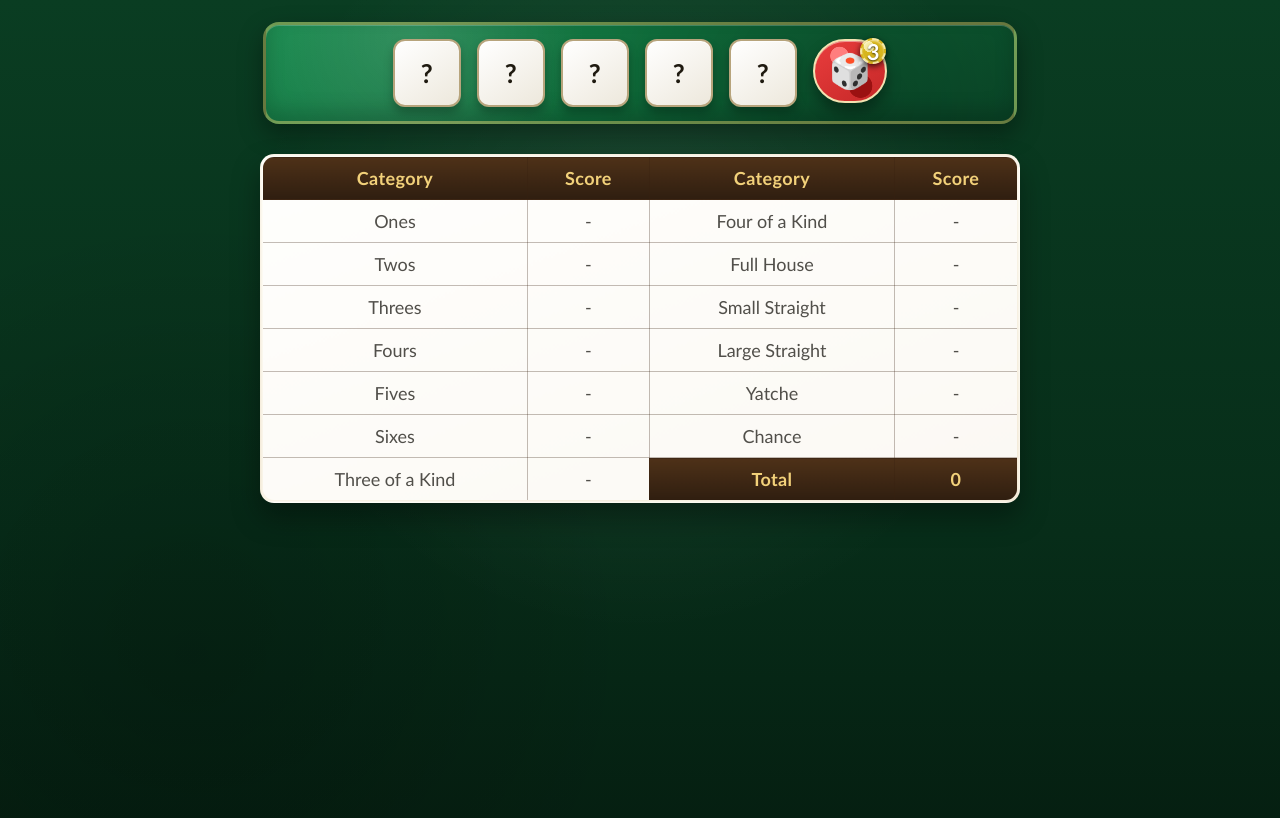
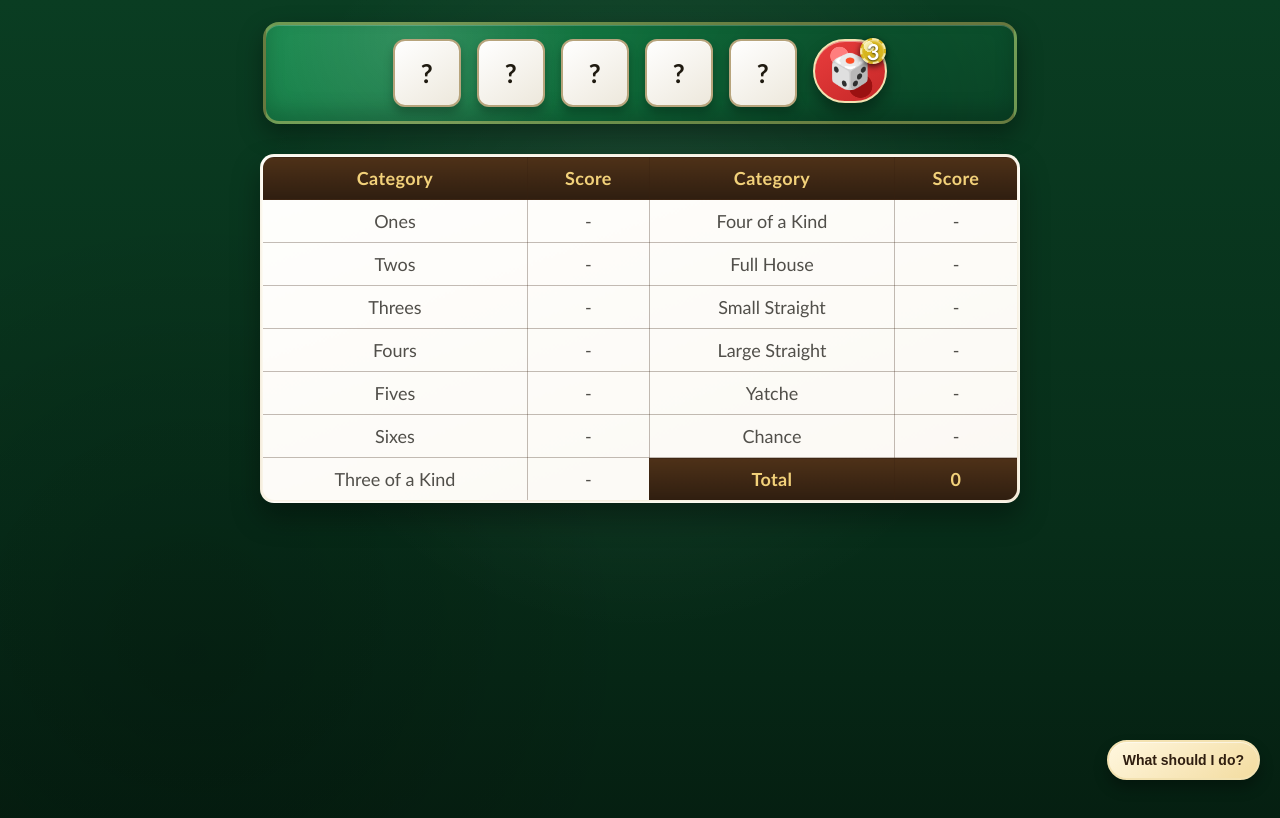
Before and after one commit to RobertoFreireDev/Yatche-AI-Browser-Game-with-TensorFlow.js, a React (Vite) app in the folder src/Yatche AI/: page / in a window 1280 px wide. Shown: the top 818 px of the page. Built offline with nearby package versions, Linux system fonts and the light colour scheme.

Commit message:
add prediction

```diff
--- a/src/Yatche AI/src/App.css
+++ b/src/Yatche AI/src/App.css
@@ -267,3 +267,62 @@ th {
   border: 2px solid rgba(110, 79, 11, 0.35);
   box-shadow: 0 2px 5px rgba(0, 0, 0, 0.35);
 }
+
+.suggestion-btn {
+  position: fixed;
+  right: 20px;
+  bottom: 20px;
+  z-index: 1000;
+  padding: 10px 14px;
+  border-radius: 999px;
+  border: 2px solid #f3e2b1;
+  background: linear-gradient(145deg, #fff7df, #f3dca0);
+  color: #2f1e10;
+  font-size: 14px;
+  font-weight: 700;
+  box-shadow:
+    0 8px 14px rgba(0, 0, 0, 0.3),
+    inset 0 1px 0 rgba(255, 255, 255, 0.55);
+}
+
+.suggestion-btn:disabled {
+  opacity: 0.75;
+  cursor: wait;
+}
+
+.suggestion-panel {
+  position: fixed;
+  right: 20px;
+  bottom: 78px;
+  z-index: 999;
+  width: min(90vw, 320px);
+  border-radius: 12px;
+  border: 2px solid rgba(217, 180, 92, 0.5);
+  padding: 12px;
+  background: linear-gradient(155deg, rgba(10, 75, 42, 0.95), rgba(7, 45, 25, 0.95));
+  color: #fff8e8;
+  box-shadow:
+    0 10px 18px rgba(0, 0, 0, 0.35),
+    inset 0 1px 0 rgba(255, 255, 255, 0.2);
+}
+
+.suggestion-panel p {
+  margin: 0;
+}
+
+.suggestion-panel p + p {
+  margin-top: 8px;
+}
+
+@media (max-width: 640px) {
+  .suggestion-btn {
+    right: 12px;
+    bottom: 12px;
+  }
+
+  .suggestion-panel {
+    right: 12px;
+    bottom: 68px;
+    width: min(94vw, 320px);
+  }
+}
--- a/src/Yatche AI/src/pages/TrainingTablePage.jsx
+++ b/src/Yatche AI/src/pages/TrainingTablePage.jsx
@@ -1,7 +1,7 @@
 import { useMemo, useState } from 'react'
 import DiceBoard from '../components/DiceBoard'
 import ScoreTable from '../components/ScoreTable'
-import { getInitialCategories } from '../constants/categories'
+import { CATEGORY_ROWS, getInitialCategories } from '../constants/categories'
 import tensorflowService from '../services/tensorflowService'
 import { calculateCategoryScore, getTotalScore } from '../utils/scoring'
 
@@ -13,7 +13,15 @@ function TrainingTablePage() {
   const [rollsLeft, setRollsLeft] = useState(MAX_ROLLS)
   const [categories, setCategories] = useState(getInitialCategories)
   const [finalScore, setFinalScore] = useState(null)
+  const [prediction, setPrediction] = useState(null)
+  const [predictionError, setPredictionError] = useState('')
+  const [isPredicting, setIsPredicting] = useState(false)
+  const [showPrediction, setShowPrediction] = useState(false)
   const categoryKeys = useMemo(() => Object.keys(getInitialCategories()), [])
+  const categoryLabelsByKey = useMemo(
+    () => Object.fromEntries(CATEGORY_ROWS.map(([label, key]) => [key, label])),
+    [],
+  )
 
   const totalScore = useMemo(() => getTotalScore(categories), [categories])
 
@@ -58,6 +66,24 @@ function TrainingTablePage() {
     })
   }
 
+  async function showModelSuggestion() {
+    setIsPredicting(true)
+    setPredictionError('')
+
+    try {
+      const normalizedInput = normalizeInput(buildModelInput())
+      const result = await tensorflowService.predict(normalizedInput)
+      setPrediction(result)
+      setShowPrediction(true)
+    } catch (error) {
+      setPrediction(null)
+      setShowPrediction(true)
+      setPredictionError(error instanceof Error ? error.message : 'Could not get suggestion.')
+    } finally {
+      setIsPredicting(false)
+    }
+  }
+
   function toggleHold(index) {
     if (rollsLeft === MAX_ROLLS) return
 
@@ -77,9 +103,8 @@ function TrainingTablePage() {
   }
 
   function rollDice() {
-    if (finalScore !== null)
-    {
-      resetGame();
+    if (finalScore !== null) {
+      resetGame()
     }
 
     if (rollsLeft === 0) return
@@ -122,6 +147,12 @@ function TrainingTablePage() {
     }
   }
 
+  const suggestedCategoryKey =
+    prediction && prediction.categoryIndex >= 0 ? categoryKeys[prediction.categoryIndex] : null
+  const suggestedCategoryLabel = suggestedCategoryKey
+    ? categoryLabelsByKey[suggestedCategoryKey]
+    : null
+
   return (
     <>
       <DiceBoard
@@ -139,11 +170,35 @@ function TrainingTablePage() {
       />
       {finalScore !== null && (
         <div className="final-score-banner" role="status" aria-live="polite">
-          <span className="final-score-chip">♠</span>
+          <span className="final-score-chip">&spades;</span>
           <span>Game Over</span>
           <span className="final-score-value">Final Score: {finalScore}</span>
-          <span className="final-score-chip">♣</span>
+          <span className="final-score-chip">&clubs;</span>
         </div>
+      )}
+      <button
+        type="button"
+        className="suggestion-btn"
+        onClick={showModelSuggestion}
+        disabled={isPredicting}
+      >
+        {isPredicting ? 'Thinking...' : 'What should I do?'}
+      </button>
+      {showPrediction && (
+        <aside className="suggestion-panel" aria-live="polite">
+          {predictionError ? (
+            <p>{predictionError}</p>
+          ) : (
+            <>
+              <p>
+                Keep dice:{' '}
+                {prediction.holdDice.map((value, index) => `D${index + 1} ${value ? 'hold' : 'roll'}`).join(', ')}
+              </p>
+              <p>Suggested rolls left target: {prediction.rollsLeft}</p>
+              <p>Suggested category: {suggestedCategoryLabel ?? 'Unknown'}</p>
+            </>
+          )}
+        </aside>
       )}
     </>
   )
--- a/src/Yatche AI/src/services/tensorflowService.js
+++ b/src/Yatche AI/src/services/tensorflowService.js
@@ -60,9 +60,7 @@ class TensorflowService {
   }
 
   async predict(input) {
-    if (!this.model) {
-      throw new Error('Model is not trained yet. Call trainModel() before predict().')
-    }
+    await this.trainModel()
 
     if (!Array.isArray(input) || input.length !== 24) {
       throw new Error('predict() expects an input array with 24 values.')
```
